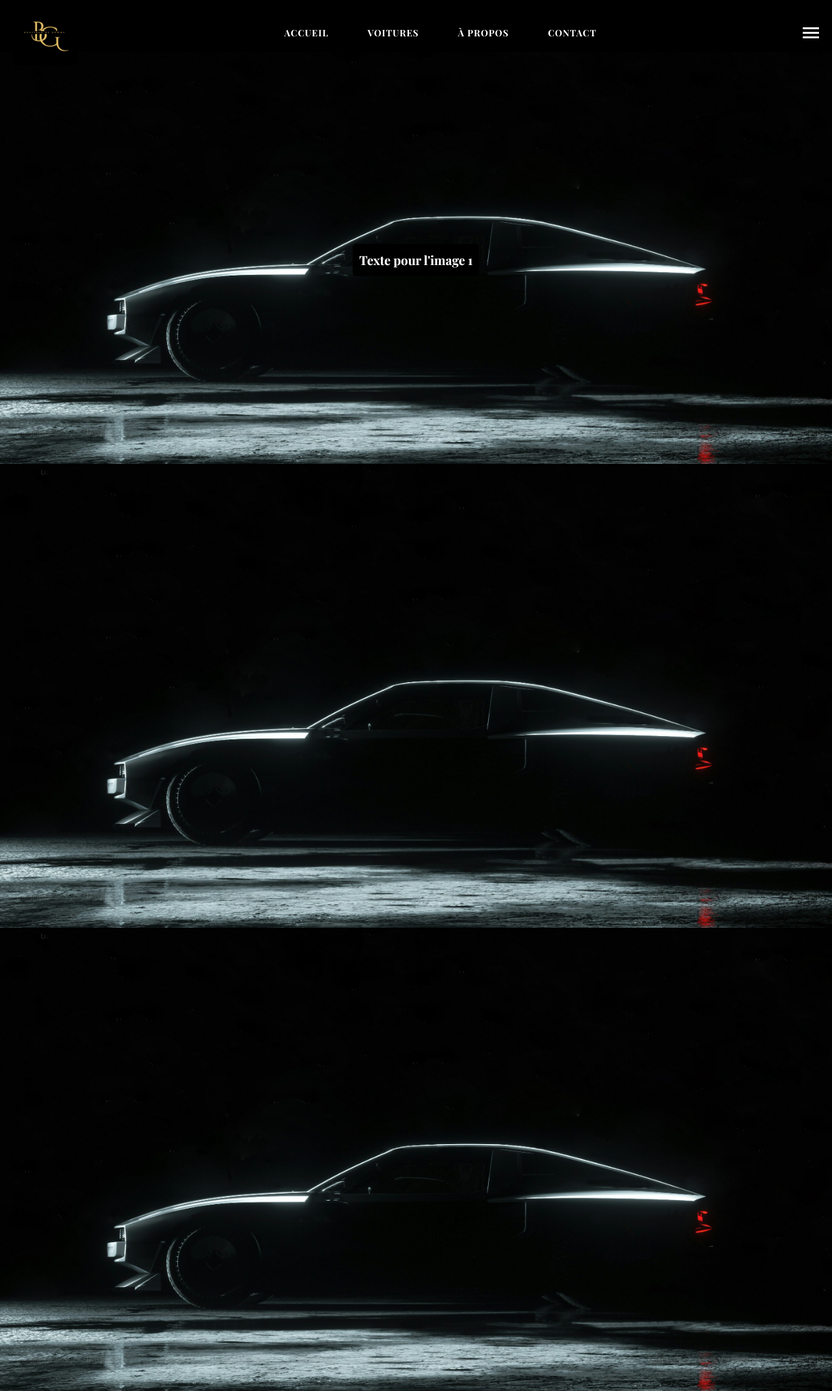
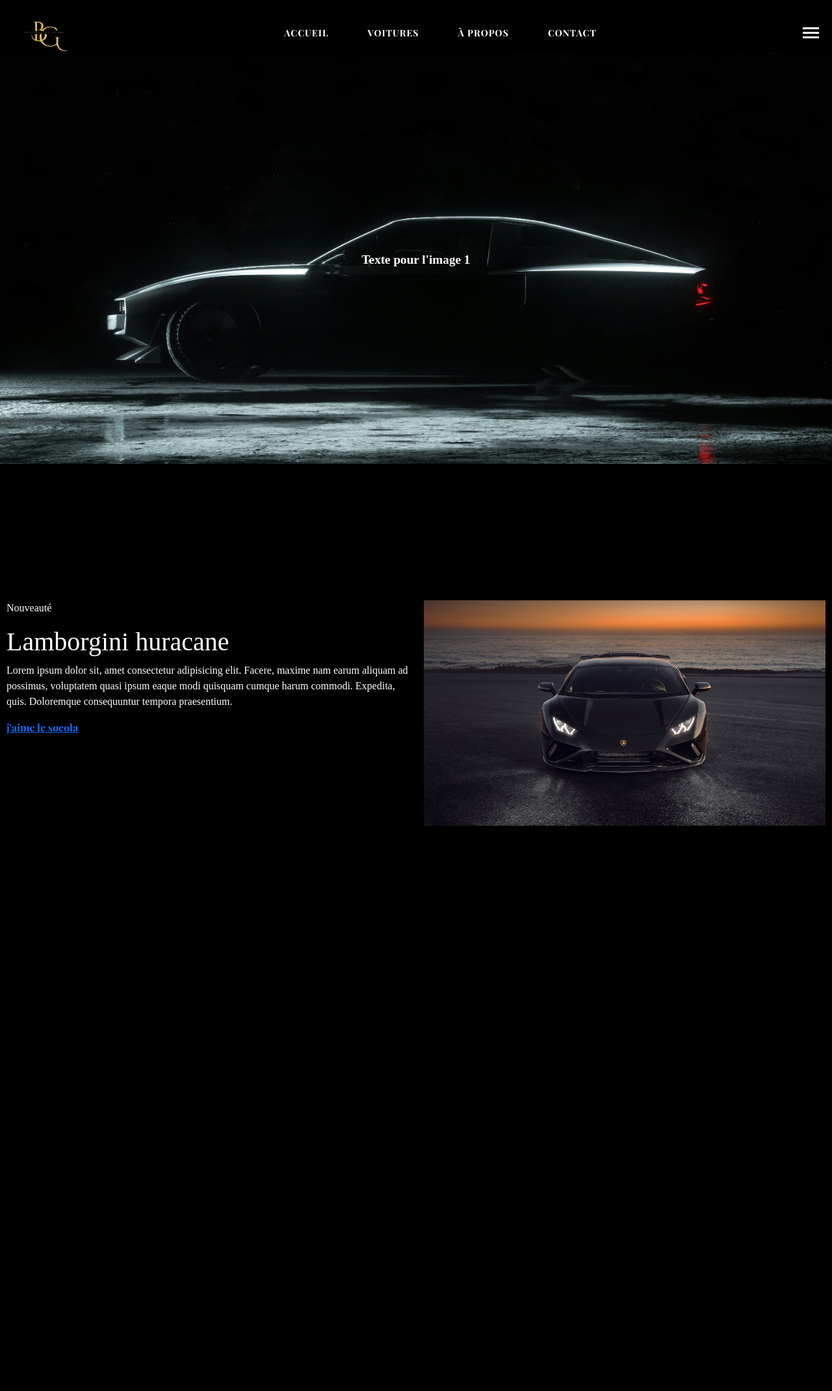
Before and after one commit to Matchab78/projetBDG, a Symfony app: template templates/accueil/index.html.twig in a window 1280 px wide. Shown: the whole page at 65% size. After the commit the page ends 1271 px from the top, so only its background shows below. Run offline with Twig, Linux system fonts and the light colour scheme; the template is opened without the code that fills it, so the values that code supplies are empty; some libraries are stand-ins or nearby versions.

Commit message:
aboudebieng

```diff
--- a/public/css/acc.css
+++ b/public/css/acc.css
@@ -1,4 +1,7 @@
+
+
 .image-text {
+    font-family: 'ADLaM Display';
     position: absolute;
     top: 50%;
     left: 50%;
@@ -7,7 +10,22 @@
     font-size: 1.2em;
     font-weight: bold;
     text-align: center;
-    background-color: rgba(0, 0, 0, 0.6); /* fond semi-transparent */
     padding: 10px;
     border-radius: 5px;
 }
+
+.widget {
+    margin-top: 200px;
+    padding: 10px;
+}
+
+h1{
+    color:white;
+    font-family: 'ADLaM Display';
+
+}
+
+p{
+    color:white;
+    font-family: 'ADLaM Display';
+}
--- a/templates/accueil/index.html.twig
+++ b/templates/accueil/index.html.twig
@@ -14,13 +14,32 @@
         <img width="100%" src="{{ asset('css/images/imgacc.png') }}" alt="Image 1">
         <span class="image-text">Texte pour l'image 1</span>
     </div>
-    <div class="image-box">
-        <img width="100%" src="{{ asset('css/images/imgacc.png') }}" alt="Image 1">
-        <span class="image-text">Texte pour l'image 1</span>
-    </div>
-    <div class="image-box">
-        <img width="100%" src="{{ asset('css/images/imgacc.png') }}" alt="Image 1">
-        <span class="image-text">Texte pour l'image 1</span>
-    </div>
 </div>
+
+
+        <div class="widget row">
+            <div class="col-6">
+                <div>
+                    <p class="nouveaute">Nouveauté</p>
+                </div>
+
+                <div class="titre">
+                    <h1>Lamborgini huracane</h1>
+                </div>
+
+                <div class="description">
+                    <p>Lorem ipsum dolor sit, amet consectetur adipisicing elit. Facere, maxime nam earum aliquam ad possimus, voluptatem quasi ipsum eaque modi quisquam cumque harum commodi. Expedita, quis. Doloremque consequuntur tempora praesentium.</p>
+                </div>
+
+                <div class="link">
+                    <a href="" class="">j'aime le socola</a>
+                </div>
+            </div>
+
+            <div class="col-6" style="overflow:hidden">
+                <img width="100%" src="{{ asset('css/images/huracan1.jpeg') }}" alt="Image 1">
+            </div>
+
+        </div>
+
 {% endblock %}
--- a/templates/navbar/publicNav.html.twig
+++ b/templates/navbar/publicNav.html.twig
@@ -4,7 +4,7 @@
 <nav class="navbar">
     <div class="logo-img">
         {# <a class="navbar-brand text-info" href=""><img src="{{asset('css/images/logo.png')}}" alt="logo"></a> #}
-        <a href=""><img src="{{asset('css/images/logo.png')}}" class="logo-img"></a>
+        <a href=""><img src="{{asset('css/images/logoacc1.png')}}" class="logo-img"></a>
     </div>
     <div class="nav-links">
         <a href="#" class="nav-item">ACCUEIL</a>
```
Also changed, not shown: public/css/images/huracan1.jpeg (added), public/css/images/logoacc1.png (added).
